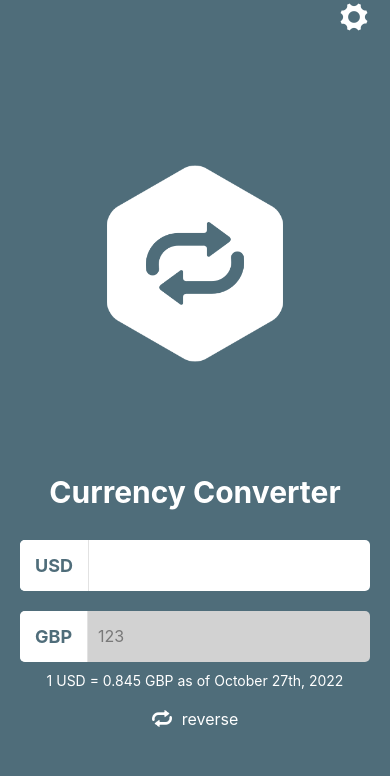
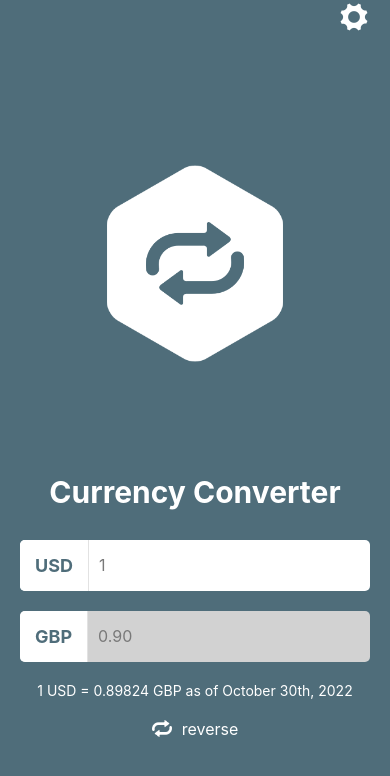
Before and after one commit to bivash1803/Currency_Converter, a React Native app: screen /Home in a window 390 px wide. Shown: the top 776 px of the page. Built offline with nearby package versions, Linux system fonts and the light colour scheme.

Commit message:
finished

```diff
--- a/App.js
+++ b/App.js
@@ -1,4 +1,11 @@
 import React from "react";
 import Navigation from "./App/config/navigation";
+import { ConversionContextProvider } from "./App/util/ConversionContext";
 
-export default () => <Navigation /> // its JSX
+
+export default () => (
+  // its JSX
+  <ConversionContextProvider>
+    <Navigation />
+  </ConversionContextProvider>
+);
--- a/App/config/navigation.js
+++ b/App/config/navigation.js
@@ -1,10 +1,13 @@
-import React from "react";
-import { NavigationContainer } from "@react-navigation/native";
-import { createStackNavigator } from "@react-navigation/stack";
+import React from "react"
+import { TouchableOpacity } from "react-native"
+import { NavigationContainer } from "@react-navigation/native"
+import { createStackNavigator } from "@react-navigation/stack"
+import { Entypo } from "@expo/vector-icons"
 
-import Home from "../screens/Home";
-import Options from "../screens/Options";
-import CurrencyList from "../screens/CurrencyList";
+import Home from "../screens/Home"
+import Options from "../screens/Options"
+import CurrencyList from "../screens/CurrencyList"
+import colors from "../constants/colors"
 
 const MainStack = createStackNavigator();
 const MainStackScreen = () => (
@@ -18,18 +21,38 @@ const MainStackScreen = () => (
       options={{ headerShown: false }}
     />
     <MainStack.Screen name="Options" component={Options} />
+  </MainStack.Navigator>
+);
+
+const ModalStack = createStackNavigator();
+const ModalStackScreen = () => (
+  <ModalStack.Navigator screenOptions={{ presentation: "modal" }}>
+    <ModalStack.Screen
+      name="Main"
+      component={MainStackScreen}
+      options={{ headerShown: false }}
+    />
     <MainStack.Screen
       name="CurrencyList"
       component={CurrencyList}
-      options={({ route }) => ({
-        title: route.params.title,
+      options={({ navigation, route }) => ({
+        title: route.params && route.params.title,
+        headerLeft: null,
+        headerRight: () => (
+          <TouchableOpacity
+            onPress={() => navigation.pop()}
+            style={{ paddingHorizonta: 10 }}
+          >
+            <Entypo name="cross" size={30} color={colors.blue} />
+          </TouchableOpacity>
+        ),
       })}
     />
-  </MainStack.Navigator>
+  </ModalStack.Navigator>
 );
 
 export default () => (
   <NavigationContainer>
-    <MainStackScreen />
+    <ModalStackScreen />
   </NavigationContainer>
 );
--- a/App/screens/CurrencyList.js
+++ b/App/screens/CurrencyList.js
@@ -1,13 +1,29 @@
-import React from "react";
-import { StatusBar, FlatList, View } from "react-native";
+import React, { useContext} from "react";
+import { StatusBar, FlatList, View, StyleSheet } from "react-native";
 import { useSafeArea } from "react-native-safe-area-context";
+import { Entypo} from "@expo/vector-icons"
 
 import currencies from "../data/currencies.json";
 import colors from "../constants/colors";
 import { RowItem, RowSeparator } from "../components/RowItem";
+import { ConversionContext } from "../util/ConversionContext";
 
-export default ({ navigation }) => {
-  const insets = useSafeArea();
+const styles = StyleSheet.create({
+  icon: {
+    width: 30,
+    height: 30,
+    borderRadius: 20,
+    alignItems: "center",
+    justifyContent: "center",
+    backgroundColor: colors.blue
+  }
+})
+
+export default ({ navigation, route }) => {
+  const insets = useSafeArea()
+
+  const params = route.params || {} // if no params set {}
+  const { baseCurrency, quoteCurrency, setBaseCurrency, setQuoteCurrency  } = useContext(ConversionContext)
 
   return (
     <View>
@@ -16,12 +32,31 @@ export default ({ navigation }) => {
       <FlatList
         data={currencies}
         renderItem={({ item }) => {
+          let selected = false
+          if (params.isBaseCurrency && baseCurrency === item) {
+            selected = true
+          } else if(!params.isBaseCurrency && quoteCurrency === item) {
+            selected = true
+          }
           return (
             <RowItem
               title={item}
               onPress={() => {
+                if(params.isBaseCurrency) {
+                  setBaseCurrency(item)
+                }
+                else {
+                  setQuoteCurrency(item)
+                }
                 navigation.pop();
               }}
+              rightIcon={
+                selected && ( // if selected
+                  <View style={styles.icon}>
+                    <Entypo name="check" size={20} color={colors.white} />
+                  </View>
+                )
+              }
             />
           );
         }}
--- a/App/screens/Home.js
+++ b/App/screens/Home.js
@@ -1,4 +1,4 @@
-import React, { useState } from "react";
+import React, { useContext, useState } from "react";
 import { format } from "date-fns";
 import {
   View,
@@ -9,14 +9,15 @@ import {
   Text,
   ScrollView,
   TouchableOpacity,
+  ActivityIndicator,
 } from "react-native";
-import {  SafeAreaView } from "react-native-safe-area-context"
+import { SafeAreaView } from "react-native-safe-area-context";
 import { Entypo } from "@expo/vector-icons";
 import { ConversionInput } from "../components/ConversionInput";
 import { Button } from "../components/Button";
 import colors from "../constants/colors";
 import { KeyboardSpacer } from "../components/KeyboardSpacer";
-
+import { ConversionContext } from "../util/ConversionContext";
 
 const screen = Dimensions.get("window");
 
@@ -57,15 +58,25 @@ const styles = StyleSheet.create({
   },
   header: {
     alignItems: "flex-end",
-    marginHorizontal: 20
-  }
+    marginHorizontal: 20,
+  },
+  inputContainer: {
+    marginBottom: 10,
+  },
 });
 
 export default ({ navigation }) => {
-  const baseCurrency = "USD";
-  const quoteCurrency = "GBP";
-  const conversionRate = 0.845;
-  const date = "2022-10-27";
+  const {
+    baseCurrency,
+    quoteCurrency,
+    swapCurrencies,
+    date,
+    rates,
+    isLoading,
+  } = useContext(ConversionContext);
+
+  const [value, setValue] = useState("1");
+  const conversionRate = rates[quoteCurrency];
 
   const [scrollEbabled, setScrollEnabled] = useState(false);
 
@@ -96,29 +107,50 @@ export default ({ navigation }) => {
           </View>
 
           <Text style={styles.textHeader}>Currency Converter</Text>
-
+          {isLoading ? (
+            <ActivityIndicator />
+          ) : (
+            <>
+              <View style={styles.inputContainer}>
                 <ConversionInput
                   text={baseCurrency}
-            onButtonPress={() => navigation.push("CurrencyList", {title: "Base currency"})}
+                  value={`${value}`} // by default is 1 but we change it when we type
+                  onChangeText={(text) => setValue(text)} // we set value
+                  onButtonPress={() =>
+                    navigation.push("CurrencyList", {
+                      title: "Base currency",
+                      isBaseCurrency: true,
+                    })
+                  }
                   keyboardType="numeric"
-            onChangeText={(text) => console.log("text", text)}
                 />
 
                 <ConversionInput
                   text={quoteCurrency}
-            value="123"
-            onButtonPress={() => navigation.push("CurrencyList", {title: "Quote currency"})}
+                  value={
+                    value &&
+                    `${(parseFloat(value) * conversionRate).toFixed(2)}`
+                  }
+                  onButtonPress={() =>
+                    navigation.push("CurrencyList", {
+                      title: "Quote currency",
+                      isBaseCurrency: false,
+                    })
+                  }
                   editable={false} // отключает ввод
                 />
+              </View>
 
               <Text style={styles.text}>
-            {`1 ${baseCurrency} = ${conversionRate} ${quoteCurrency} as of ${format(
-              new Date(date),
-              "MMMM do, yyyy"
-            )}`}
+                {`1 ${baseCurrency} = ${conversionRate} ${quoteCurrency} as of ${
+                  date && format(new Date(date), "MMMM do, yyyy")
+                }`}
               </Text>
 
-          <Button text="reverse" onPress={() => alert("TODO")} />
+              <Button text="reverse" onPress={swapCurrencies} />
+            </>
+          )}
+
           <KeyboardSpacer onToggle={(visible) => setScrollEnabled(visible)} />
         </View>
       </ScrollView>
--- /dev/null
+++ b/App/util/ConversionContext.js
@@ -0,0 +1,59 @@
+import React, { createContext, useEffect, useState } from "react";
+import { Alert } from "react-native";
+
+import { api } from "./api";
+
+export const ConversionContext = createContext();
+
+const DEFAULT_BASE_CURRENCY = "USD"
+const DEFAULT_QUOTE_CURRENCY = "GBP"
+
+export const ConversionContextProvider = ({ children }) => {
+  const [baseCurrency, _setBaseCurrency] = useState(DEFAULT_BASE_CURRENCY);
+  const [quoteCurrency, setQuoteCurrency] = useState(DEFAULT_QUOTE_CURRENCY);
+  const [date, setDate] = useState();
+  const [rates, setRates] = useState({});
+  const [isLoading, setIsLoading] = useState(true)
+
+  const setBaseCurrency = currency => {
+    setIsLoading(true)
+    return api(`/latest?base=${currency}`)
+      .then( res => {
+        _setBaseCurrency(currency);
+        setDate(res.date);
+        setRates(res.rates);
+      })
+      .catch( err => {
+        Alert.alert("Sorry smthing went wrong", err.message)
+      })
+      .finally( () => {
+        setIsLoading(false)
+      })
+  };
+
+  const swapCurrencies = () => {
+    setBaseCurrency(quoteCurrency); // мы можем прописать это так без третьеё переменной тк
+    setQuoteCurrency(baseCurrency); // тк setState асинхронны
+  };
+
+  const contextValue = {
+    baseCurrency,
+    quoteCurrency,
+    setBaseCurrency,
+    setQuoteCurrency,
+    swapCurrencies,
+    date,
+    rates,
+    isLoading,
+  };
+
+  useEffect( () => {
+    setBaseCurrency(DEFAULT_BASE_CURRENCY)
+  }, [])
+
+  return (
+    <ConversionContext.Provider value={contextValue}>
+      {children}
+    </ConversionContext.Provider>
+  );
+};
--- /dev/null
+++ b/App/util/api.js
@@ -0,0 +1,66 @@
+import { format } from "date-fns";
+
+// We have a set of sample rates
+const SAMPLE_RATES = {
+  AUD: 1.6164,
+  BGN: 1.9558,
+  BRL: 4.7918,
+  CAD: 1.5338,
+  CHF: 1.1275,
+  CNY: 7.9451,
+  CZK: 25.715,
+  DKK: 7.4567,
+  GBP: 0.89824,
+  HKD: 9.1324,
+  HRK: 7.4341,
+  HUF: 326.49,
+  IDR: 17323.54,
+  ILS: 4.1706,
+  INR: 83.7175,
+  ISK: 127.8,
+  JPY: 129.55,
+  KRW: 1304.76,
+  MXN: 22.3653,
+  MYR: 4.812,
+  NOK: 9.776,
+  NZD: 1.7633,
+  PHP: 62.592,
+  PLN: 4.3183,
+  RON: 4.6385,
+  RUB: 79.5747,
+  SEK: 10.5908,
+  SGD: 1.6,
+  THB: 38.13,
+  TRY: 7.6282,
+  USD: 1.1634,
+  ZAR: 17.8233,
+};
+
+export const api = (fullPath = "") => {
+  const [path] = fullPath.split("?"); // === const path = fullPath.split('?')[0]
+
+  if (path.length === 0) {
+    return Promise.reject( new Error("Path is required."))
+  }
+
+  if (path !== "/latest") {
+    return Promise.reject( new Error("Invalid Path."))
+  }
+
+  // we get everything after "base"
+  const baseCurrency = fullPath.split("base=")[1] || "EUR"
+
+  return new Promise( resolve => {
+    setTimeout(() => {
+      resolve({
+        base: baseCurrency,
+        date: format(new Date(), "yyyy-MM-dd"),
+        rates: {
+          ...SAMPLE_RATES,
+          [baseCurrency]: 1, // we replace baseCurrency rate to 1 in SAMPLE_RATES
+        }
+      })
+    }, 500);
+  })
+
+};
```
Also changed, not shown: eas.json (+14 -9 lines). Lines whose indentation alone changed are shown as unchanged.
